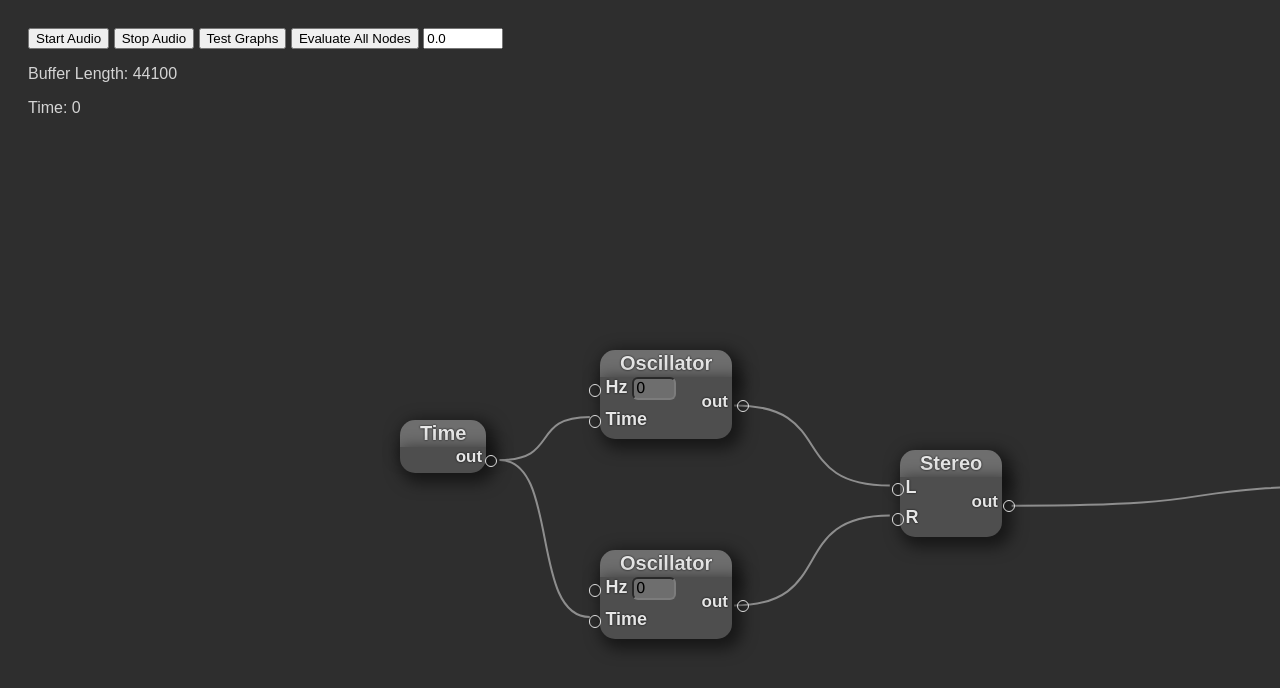
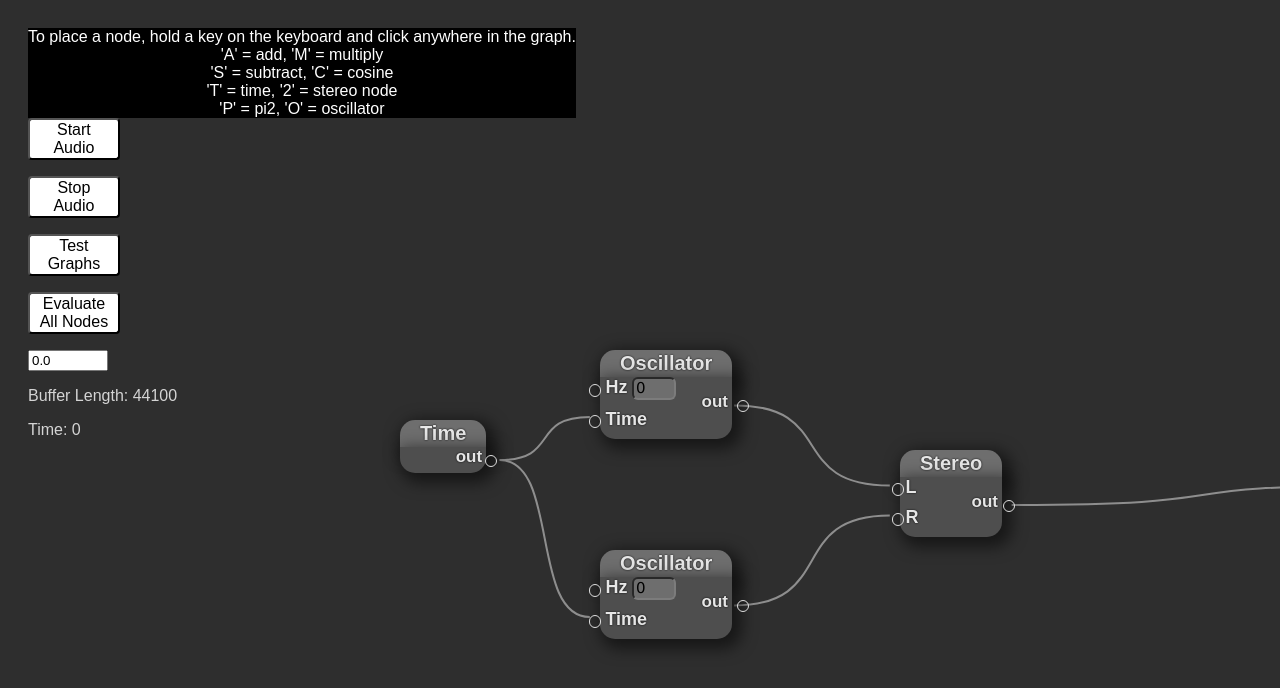
Before and after one commit to ColePeterson/MyWebsite, a plain HTML site: page Soundlab/Soundlab.html in a window 1280 px wide. Drawn offline with nearby package versions, Linux system fonts and the light colour scheme.

Commit message:
Fix bug in soundlab

```diff
--- a/Soundlab/CreateNode.js
+++ b/Soundlab/CreateNode.js
@@ -72,6 +72,8 @@ function createNode(type, x, y){
                 node.outputs[0].value = product;
             }
         );
+
+        nodes.push(node);
         return node;
     }
     else if(type == "Stereo"){
@@ -130,6 +132,8 @@ function createNode(type, x, y){
                 node.outputs[0].value = node.inputs[0].value;
             }
         );
+        nodes.push(node);
+        timeNodes.push(node);
         return node;
     }
     else if(type == "Pi2"){
@@ -396,7 +400,7 @@ document.body.onmousedown = function (e) {
         nodes.push(createNode("Add", mouse.x, mouse.y));
     }
     else if(keyState[77]){ // M;
-        nodes.push(createNode("Multiply", mouse.x, mouse.y));
+        createNode("Multiply", mouse.x, mouse.y);
     }
     else if(keyState[83]){ // S;
         nodes.push(createNode("Subtract", mouse.x, mouse.y));
@@ -411,9 +415,7 @@ document.body.onmousedown = function (e) {
         nodes.push(createNode("Value", mouse.x, mouse.y));
     }
     else if(keyState[84]){ // T
-        let nTimeNode = createNode("Time", mouse.x, mouse.y);
-        nodes.push(nTimeNode);
-        timeNodes.push(nTimeNode);
+        createNode("Time", mouse.x, mouse.y);
     }
     else if(keyState[80]){ // p
         nodes.push(createNode("Pi2", mouse.x, mouse.y));
@@ -473,14 +475,13 @@ $(document).ready(function() {
     nodes.push(createNode("Oscillator", 600, 550));
     nodes.push(createNode("Time", 400, 420));
 
-    nodes[0].outputs[0].connect(outputNode.inputs[0]);
+    nodes[1].outputs[0].connect(nodes[0].inputs[0]); // Connect oscillator 1 to stereo input 1
+    nodes[2].outputs[0].connect(nodes[0].inputs[1]); // Connect oscillator 2 to stereo input 2
 
-    nodes[1].outputs[0].connect(nodes[0].inputs[0]);
-    nodes[2].outputs[0].connect(nodes[0].inputs[1]);
+    nodes[3].outputs[0].connect(nodes[1].inputs[1]); // Connect time 1 to oscillator 1
+    nodes[3].outputs[0].connect(nodes[2].inputs[1]); // Connect time 2 to oscillator 2
 
-    nodes[3].outputs[0].connect(nodes[1].inputs[1]);
-    nodes[3].outputs[0].connect(nodes[2].inputs[1]);
-
+    nodes[0].outputs[0].connect(outputNode.inputs[0]); // Connect stereo to output
 
     initialize();
 
--- a/Soundlab/Soundlab.html
+++ b/Soundlab/Soundlab.html
@@ -12,6 +12,41 @@
     }
 
 
+    .Button-Container{
+        display: block;
+        text-align: center;
+        justify-content: center;
+        width:50%;
+    }
+
+    .Button-Control{
+        display:flex;
+        flex-direction: column;
+        justify-content: center;
+        background-color: white;
+        color: black;
+        width:15%;
+        margin-bottom: 1rem;
+        border-radius: 4px;
+        font-size: 1rem;
+    }
+
+    .Button:hover{
+        transform: scale(1.1);
+    }
+
+    .Info-Container{
+        display: block;
+        background-color: rgb(0, 0, 0);
+        width: fit-content;
+        text-align: center;
+    }
+
+    .Info{
+        color: rgb(255, 255, 255);
+        text-align: center;
+    }
+
 </style>
 
 <html>
@@ -20,11 +55,21 @@
         <link rel="stylesheet" href="node_style.css">
     </head>
 
+    <div class = "Info-Container">
+        <div class = "Info">To place a node, hold a key on the keyboard and click anywhere in the graph. <br> 'A' = add, 'M' = multiply <br> 'S' = subtract, 'C' = cosine <br>
+        'T' = time, '2' = stereo node <br> 'P' = pi2, 'O' = oscillator
+        </div>
+    </div>
 
-    <button type="button" onclick="startAudio()">Start Audio</button>
-    <button type="button" onclick="stopAudio()">Stop Audio</button>
-    <button type="button" onclick="testGraphics()">Test Graphs</button>
-    <button type="button" onclick="evaluateAllNodes()">Evaluate All Nodes</button>
+    <div class = "Button-Container">
+        <button class = "Button-Control" onclick="startAudio()">Start Audio</button>
+        <button class = "Button-Control" onclick="stopAudio()">Stop Audio</button>
+        <button class = "Button-Control" onclick="testGraphics()">Test Graphs</button>
+        <button class = "Button-Control" onclick="evaluateAllNodes()">Evaluate All Nodes</button>
+
+    </div>
+
+
     <input type="number" id="test" name="test" min="-1" max="1" step="0.01" value = "0.0">
     <p id = "bSize"></p>
     <p id = "nSec"></p>
```
Also changed, not shown: ShaderGallery.html (+13 -14 lines), index.html (+9 -0 lines).
